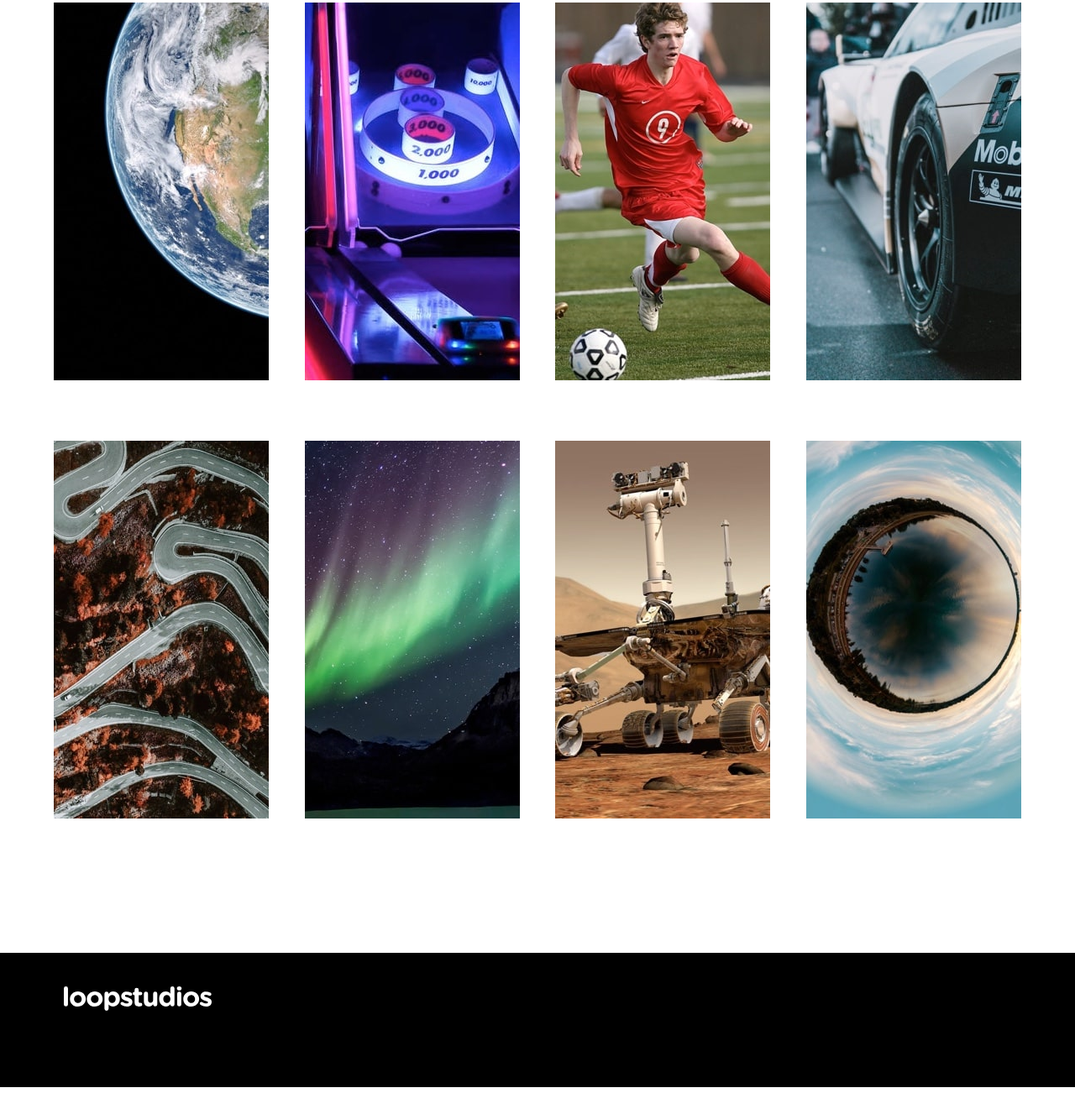
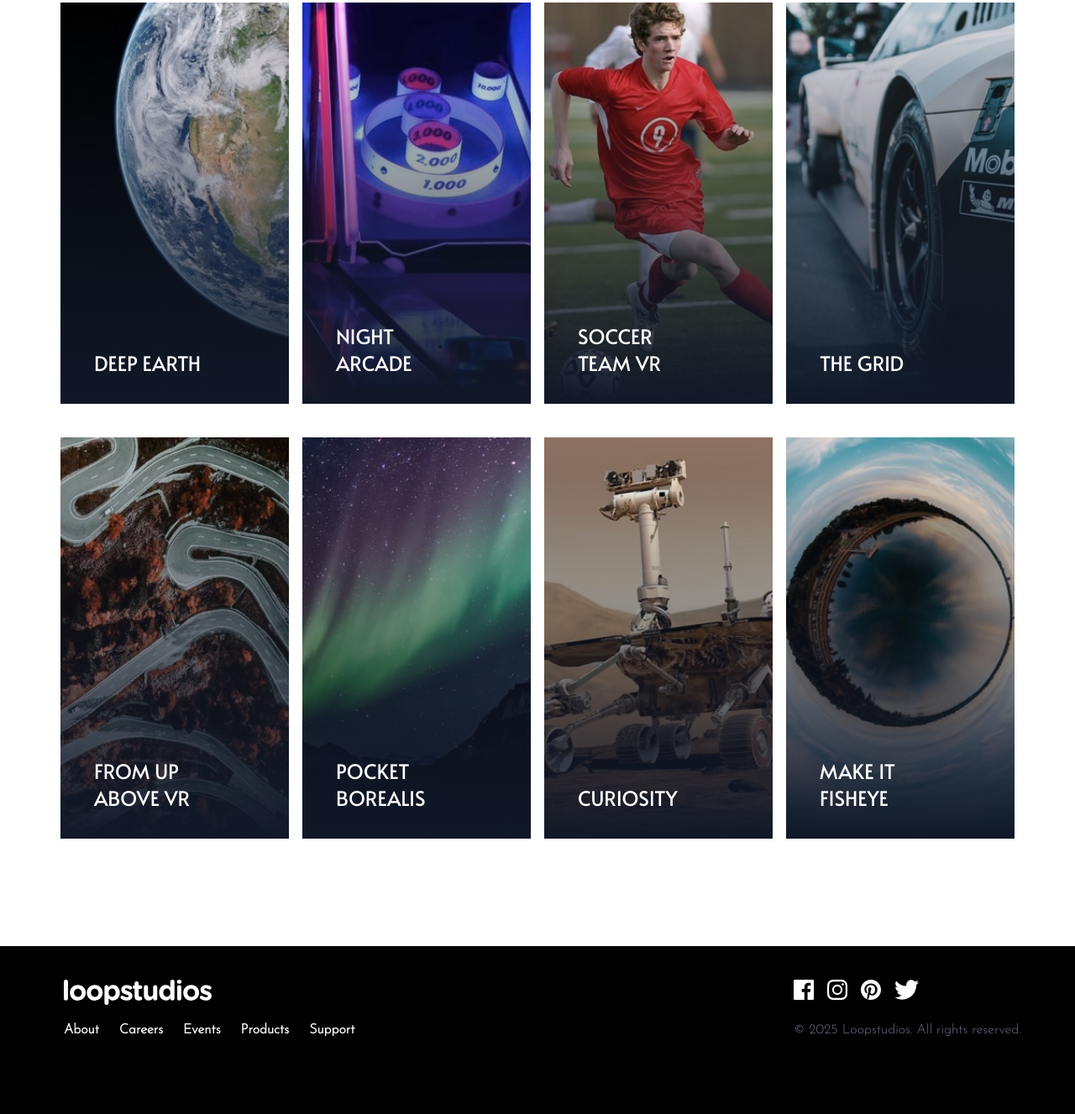
Before and after one commit to Dineshkumar-DDK/studioz, a website: page index.html in a window 1280 px wide. Shown: the part 1537-2864 px from the top of the page at 84% size. Before the commit the page ends 2832 px from the top, so only its background shows below. Drawn offline with Linux system fonts and the light colour scheme.

Commit message:
completed footer

```diff
--- a/index.html
+++ b/index.html
@@ -77,9 +77,10 @@
                 <button class="btn hidden md:block">See all</button>
             </div>
             <!-- items container  -->
-            <div class="item-container">
+            <div
+                class="flex flex-col space-y-6 justify-between text-2xl uppercase text-white font-alata md:flex-row md:space-x-8 md:space-y-0 w-full">
                 <!-- item -1 -->
-                <div class="item">
+                <div class="relative overflow-hidden md:w-1/4 mx-2 group">
                     <!-- mobile image  -->
                     <img src="/images/mobile/image-deep-earth.jpg" alt="image of the earth " class="w-full md:hidden">
                     <!-- desktop image  -->
@@ -98,7 +99,7 @@
                 </div>
 
                 <!-- item - 2  -->
-                <div class="item">
+                <div class="relative overflow-hidden md:w-1/4 mx-2 group">
                     <!-- mobile image  -->
                     <img src="/images/mobile/image-night-arcade.jpg" alt=" image-night-arcade "
                         class="w-full md:hidden">
@@ -117,7 +118,7 @@
 
                 </div>
                 <!-- item - 3  -->
-                <div class="item">
+                <div class="relative overflow-hidden md:w-1/4 mx-2 group">
                     <!-- mobile image  -->
                     <img src="/images/mobile/image-soccer-team.jpg" alt=" image-soccer-team.jpg "
                         class="w-full md:hidden">
@@ -136,7 +137,7 @@
 
                 </div>
                 <!-- item - 4  -->
-                <div class="item">
+                <div class="relative overflow-hidden md:w-1/4 mx-2 group">
                     <!-- mobile image  -->
                     <img src="/images/mobile/image-grid.jpg" alt="/image-grid.jpg " class="w-full md:hidden">
                     <!-- desktop image  -->
@@ -157,9 +158,10 @@
             </div>
 
             <!-- items container  -->
-            <div class="item-container mt-10">
+            <div
+                class="flex flex-col space-y-6 justify-between text-2xl uppercase text-white font-alata md:flex-row md:space-x-8 md:space-y-0 w-full mt-10">
                 <!-- item -1 -->
-                <div class="item">
+                <div class="relative overflow-hidden md:w-1/4 mx-2 group">
                     <!-- mobile image  -->
                     <img src="/images/mobile/image-from-above.jpg" alt="from above image " class="w-full md:hidden">
                     <!-- desktop image  -->
@@ -178,7 +180,7 @@
                 </div>
 
                 <!-- item - 2  -->
-                <div class="item">
+                <div class="relative overflow-hidden md:w-1/4 mx-2 group">
                     <!-- mobile image  -->
                     <img src="/images/mobile/image-pocket-borealis.jpg" alt=" image-pocket-borealis "
                         class="w-full md:hidden">
@@ -197,7 +199,7 @@
 
                 </div>
                 <!-- item - 3  -->
-                <div class="item">
+                <div class="relative overflow-hidden md:w-1/4 mx-2 group">
                     <!-- mobile image  -->
                     <img src="/images/mobile/image-curiosity.jpg" alt="image-curiosity.jpg " class="w-full md:hidden">
                     <!-- desktop image  -->
@@ -215,7 +217,7 @@
 
                 </div>
                 <!-- item - 4  -->
-                <div class="item">
+                <div class="relative overflow-hidden md:w-1/4 mx-2 group">
                     <!-- mobile image  -->
                     <img src="/images/mobile/image-fisheye.jpg" alt="image-fisheye.jpg " class="w-full md:hidden">
                     <!-- desktop image  -->
@@ -249,16 +251,73 @@
         <footer class="bg-black">
             <div class="container max-w-6xl py-10 mx-auto">
                 <div
-                    class="flex flex-col space-y-6 md:space-y-0 md:flex-row md:justify-between items-center md:items-start mb-8">
+                    class="flex flex-col space-y-6 items-center md:flex-row md:space-y-0 md:justify-between md:items-start mb-8">
+                    <!-- menu items  -->
                     <div class="flex flex-col items-center space-y-8 md:space-y-4 md:items-start">
                         <div class="h-8">
                             <img src="/images/logo.svg" alt="logo" class="md:ml-3 w-44">
                         </div>
-                        <div class="flex flex-col space-y-4 md:flex-row md:space-y-0 font-bold text-white md:ml-3 md:space-x-6">
-
+                        <div
+                            class="flex flex-col space-y-4 md:flex-row md:space-y-0 font-bold text-white md:ml-3 md:space-x-6">
+                            <div class="h-10 group">
+                                <a href="#">About</a>
+                                <div href="" class="mx-2 group-hover:border-b group-hover:border-blue-50"></div>
+                            </div>
+                            <div class="h-10 group">
+                                <a href="#">Careers</a>
+                                <div href="" class="mx-2 group-hover:border-b group-hover:border-blue-50"></div>
+                            </div>
+                            <div class="h-10 group">
+                                <a href="#">Events</a>
+                                <div href="" class="mx-2 group-hover:border-b group-hover:border-blue-50"></div>
+                            </div>
+                            <div class="h-10 group">
+                                <a href="#">Products</a>
+                                <div href="" class="mx-2 group-hover:border-b group-hover:border-blue-50"></div>
+                            </div>
+                            <div class="h-10 group">
+                                <a href="#">Support</a>
+                                <div href="" class="mx-2 group-hover:border-b group-hover:border-blue-50"></div>
+                            </div>
                         </div>
 
                     </div>
+                    <!-- social media icons -->
+
+                    <div class="flex flex-col space-y-4 items-start justify-between text-gray-500">
+
+                        <div class="flex space-x-4 items-center justify-center mx-auto md:justify-end md:mx-0">
+                            <div class="h-8 group">
+                                <a href="#">
+                                    <img src="/images/icon-facebook.svg" alt="facebook icon" class="h-6">
+                                </a>
+                            </div>
+
+                            <div class="h-8 group">
+                                <a href="#">
+                                    <img src="/images/icon-instagram.svg" alt="instaicon" class="h-6">
+                                </a>
+                            </div>
+
+                            <div class="h-8 group">
+                                <a href="#">
+                                    <img src="/images/icon-pinterest.svg" alt="pinterest icon" class="h-6">
+                                </a>
+                            </div>
+
+                            <div class="h-8 group">
+                                <a href="#">
+                                    <img src="/images/icon-twitter.svg" alt="pinterest icon" class="h-6">
+                                </a>
+                            </div>
+                        </div>
+
+                        <div class=font-bold">
+                            &copy; 2025 Loopstudios. All rights reserved.
+                        </div>
+
+                    </div>
+
                 </div>
             </div>
         </footer>
--- a/input.css
+++ b/input.css
@@ -32,7 +32,7 @@
   }
 
   .item {
-    @apply group relative overflow-hidden md:w-1/4 mx-2;
+    @apply relative overflow-hidden md:w-1/4 mx-2;
   }
 
   .item-gradient {
```
Also changed, not shown: css/style.css.
